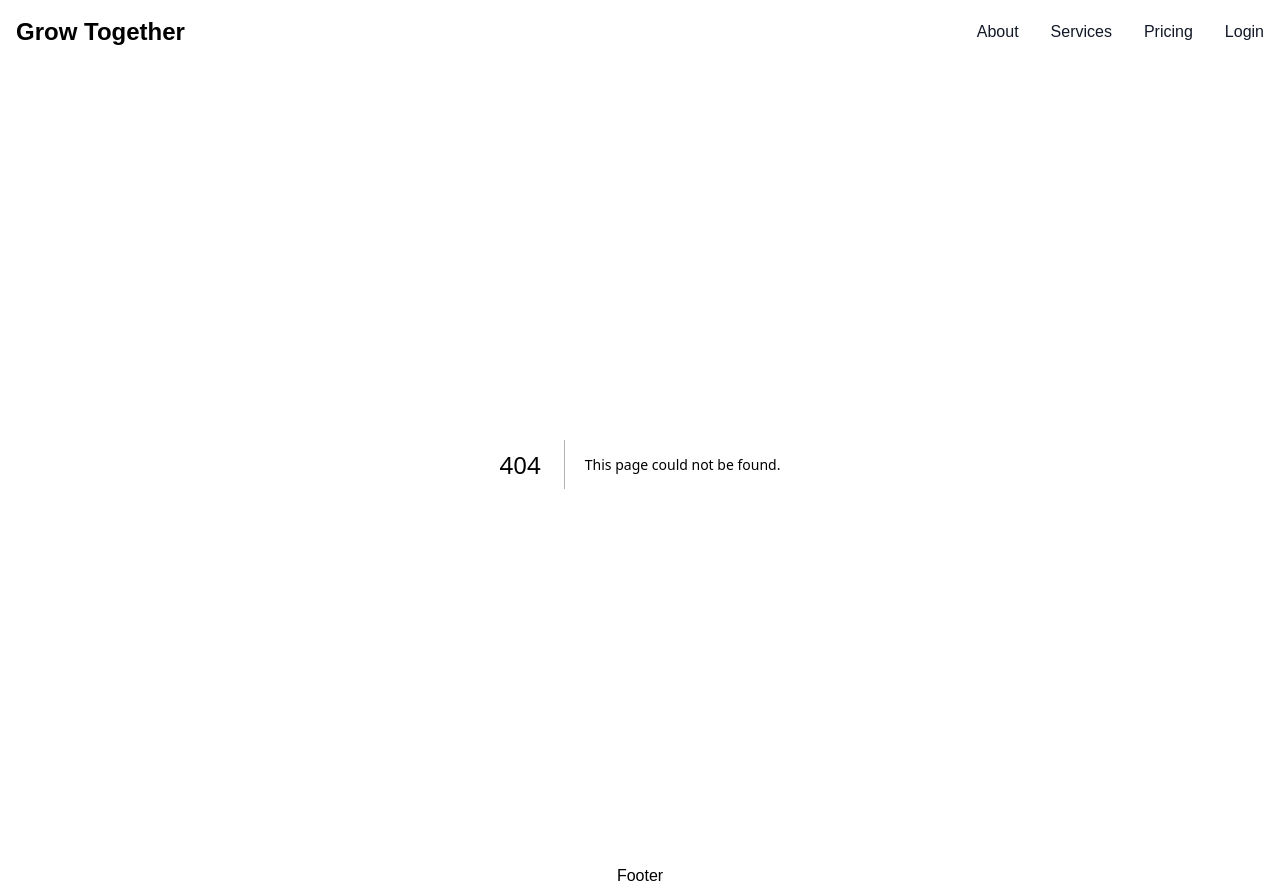
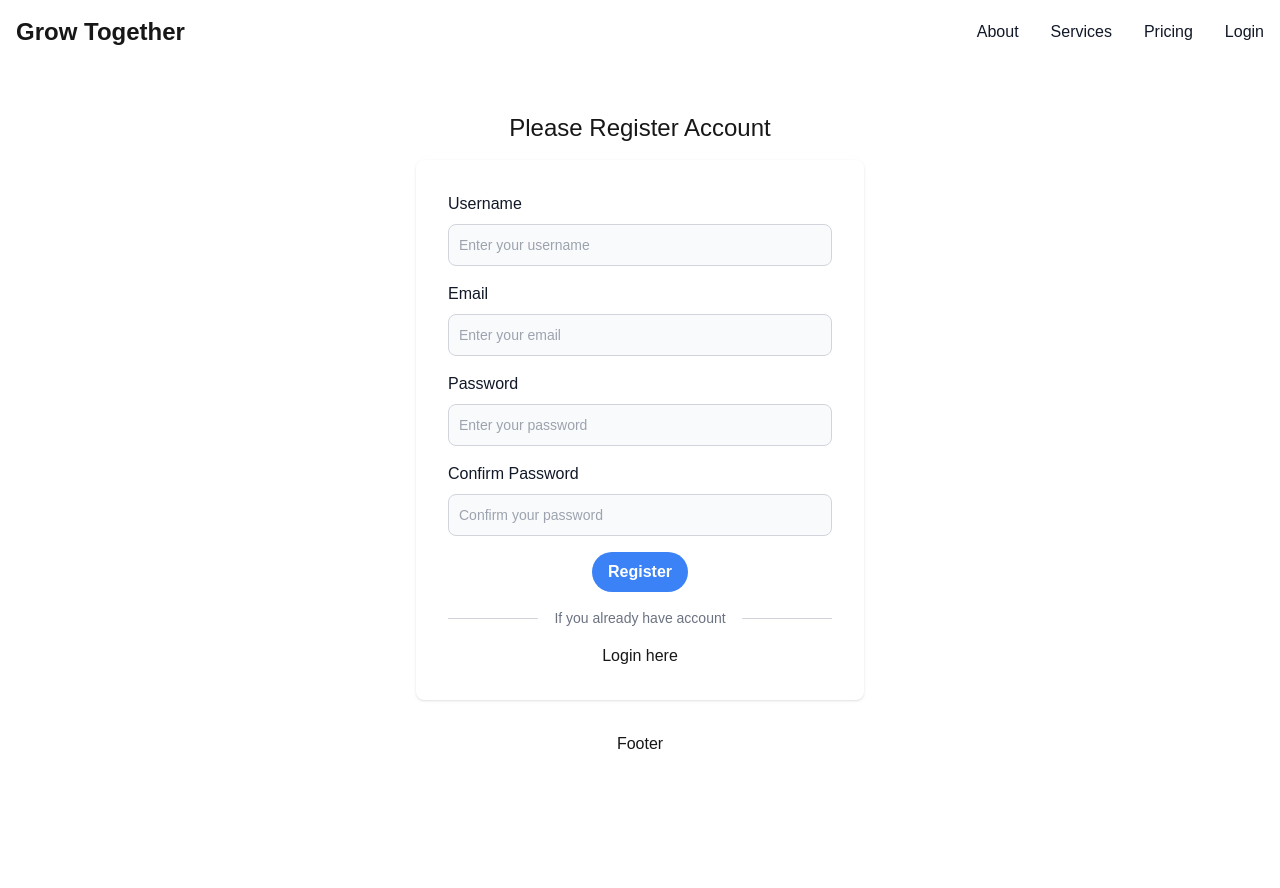
Before and after one commit to panitnt/Grow-Together, a Next.js app: page /register in a window 1280 px wide. Before the commit this address had no page. After the commit the page ends 800 px from the top, so only its background shows below. Built offline with nearby package versions, Linux system fonts and the light colour scheme.

Commit message:
Add Register and Login page

```diff
--- /dev/null
+++ b/app/login/page.js
@@ -0,0 +1,71 @@
+"use client";
+import Link from "next/link";
+import React from "react";
+
+const LoginPage = () => {
+  return (
+    <div className="flex flex-col items-center justify-center px-6 py-8 mx-auto">
+      <h2 className="text-2xl py-4">Login Account</h2>
+
+      <div className="w-full bg-white rounded-lg shadow dark:border md:mt-0 sm:max-w-md p-8 dark:bg-gray-800 dark:border-gray-700">
+        <form action={``}>
+          <div className="pb-4">
+            <label
+              htmlFor="username"
+              className="block mb-2 text-md font-medium text-gray-900 dark:text-white"
+            >
+              Username
+            </label>
+            <input
+              name="username"
+              id="username"
+              type="text"
+              placeholder="Enter your username"
+              className="bg-gray-50 border border-gray-300 text-gray-900 text-sm rounded-lg focus:ring-blue-500 focus:border-blue-500 block w-full p-2.5 dark:bg-gray-700 dark:border-gray-600 dark:placeholder-gray-400 dark:text-white dark:focus:ring-blue-500 dark:focus:border-blue-500"
+              required
+            />
+          </div>
+          <div className="pb-4">
+            <label
+              htmlFor="password"
+              className="block mb-2 text-md font-medium text-gray-900 dark:text-white"
+            >
+              Password
+            </label>
+            <input
+              name="password"
+              id="password"
+              type="password"
+              placeholder="Enter your password"
+              className="bg-gray-50 border border-gray-300 text-gray-900 text-sm rounded-lg focus:ring-blue-500 focus:border-blue-500 block w-full p-2.5 dark:bg-gray-700 dark:border-gray-600 dark:placeholder-gray-400 dark:text-white dark:focus:ring-blue-500 dark:focus:border-blue-500"
+              required
+            />
+          </div>
+          <div className="flex flex-col items-center">
+            <button
+              type="submit"
+              className="bg-blue-500 hover:bg-blue-700 text-white font-bold py-2 px-4 rounded-full"
+            >
+              Login
+            </button>
+          </div>
+        </form>
+
+        <div className="relative py-4">
+          <div className="absolute inset-0 flex items-center">
+            <div className="w-full border-b border-gray-300"></div>
+          </div>
+          <div className="relative flex justify-center">
+            <span className="bg-white px-4 text-sm text-gray-500">If you don't have account</span>
+          </div>
+        </div>
+
+        <div className="flex flex-col items-center justify-center">
+          <Link href={`/register`} className="hover:text-blue-700">Register here</Link>
+        </div>
+      </div>
+    </div>
+  );
+};
+
+export default LoginPage;
--- /dev/null
+++ b/app/register/page.js
@@ -0,0 +1,133 @@
+"use client";
+import Link from "next/link";
+import React, { useState } from "react";
+
+const RegisterPage = () => {
+  const [name, setName] = useState("");
+  const [email, setEmail] = useState("");
+  const [password, setPassword] = useState("");
+  const [repassword, setRePassword] = useState("");
+  const [error, setError] = useState("");
+
+  const handlerSubmit = async (e) => {
+    e.preventDefault();
+    setError("")
+    if (password != repassword) {
+      setError("Password Not match!!!");
+      return;
+    }
+  };
+
+  return (
+    <div className="flex flex-col items-center justify-center px-6 py-8 mx-auto">
+      <h2 className="text-2xl py-4">Please Register Account</h2>
+
+      <div className="w-full bg-white rounded-lg shadow dark:border md:mt-0 sm:max-w-md p-8 dark:bg-gray-800 dark:border-gray-700">
+        <form onSubmit={handlerSubmit}>
+          <div className="pb-4">
+            <label
+              htmlFor="username"
+              className="block mb-2 text-md font-medium text-gray-900 dark:text-white"
+            >
+              Username
+            </label>
+            <input
+              onChange={(e) => setName(e.target.value)}
+              name="username"
+              id="username"
+              type="text"
+              placeholder="Enter your username"
+              className="bg-gray-50 border border-gray-300 text-gray-900 text-sm rounded-lg focus:ring-blue-500 focus:border-blue-500 block w-full p-2.5 dark:bg-gray-700 dark:border-gray-600 dark:placeholder-gray-400 dark:text-white dark:focus:ring-blue-500 dark:focus:border-blue-500"
+              required
+            />
+          </div>
+          <div className="pb-4">
+            <label
+              htmlFor="email"
+              className="block mb-2 text-md font-medium text-gray-900 dark:text-white"
+            >
+              Email
+            </label>
+            <input
+              onChange={(e) => setEmail(e.target.value)}
+              name="email"
+              id="email"
+              type="email"
+              placeholder="Enter your email"
+              className="bg-gray-50 border border-gray-300 text-gray-900 text-sm rounded-lg focus:ring-blue-500 focus:border-blue-500 block w-full p-2.5 dark:bg-gray-700 dark:border-gray-600 dark:placeholder-gray-400 dark:text-white dark:focus:ring-blue-500 dark:focus:border-blue-500"
+              required
+            />
+          </div>
+          <div className="pb-4">
+            <label
+              htmlFor="password"
+              className="block mb-2 text-md font-medium text-gray-900 dark:text-white"
+            >
+              Password
+            </label>
+            <input
+              onChange={(e) => setPassword(e.target.value)}
+              name="password"
+              id="password"
+              type="password"
+              placeholder="Enter your password"
+              className="bg-gray-50 border border-gray-300 text-gray-900 text-sm rounded-lg focus:ring-blue-500 focus:border-blue-500 block w-full p-2.5 dark:bg-gray-700 dark:border-gray-600 dark:placeholder-gray-400 dark:text-white dark:focus:ring-blue-500 dark:focus:border-blue-500"
+              required
+            />
+          </div>
+          <div className="pb-4">
+            <label
+              htmlFor="repassword"
+              className="block mb-2 text-md font-medium text-gray-900 dark:text-white"
+            >
+              Confirm Password
+            </label>
+            <input
+              onChange={(e) => setRePassword(e.target.value)}
+              name="repassword"
+              id="repassword"
+              type="password"
+              placeholder="Confirm your password"
+              className="bg-gray-50 border border-gray-300 text-gray-900 text-sm rounded-lg focus:ring-blue-500 focus:border-blue-500 block w-full p-2.5 dark:bg-gray-700 dark:border-gray-600 dark:placeholder-gray-400 dark:text-white dark:focus:ring-blue-500 dark:focus:border-blue-500"
+              required
+            />
+          </div>
+          {error != "" ? (
+            <div className="text-sm text-red-700">
+              <p>{error}</p>
+            </div>
+          ) : (
+            ""
+          )}
+          <div className="flex flex-col items-center">
+            <button
+              type="submit"
+              className="bg-blue-500 hover:bg-blue-700 text-white font-bold py-2 px-4 rounded-full"
+            >
+              Register
+            </button>
+          </div>
+        </form>
+
+        <div className="relative py-4">
+          <div className="absolute inset-0 flex items-center">
+            <div className="w-full border-b border-gray-300"></div>
+          </div>
+          <div className="relative flex justify-center">
+            <span className="bg-white px-4 text-sm text-gray-500">
+              If you already have account
+            </span>
+          </div>
+        </div>
+
+        <div className="flex flex-col items-center justify-center">
+          <Link href={`/login`} className="hover:text-blue-700">
+            Login here
+          </Link>
+        </div>
+      </div>
+    </div>
+  );
+};
+
+export default RegisterPage;
```
